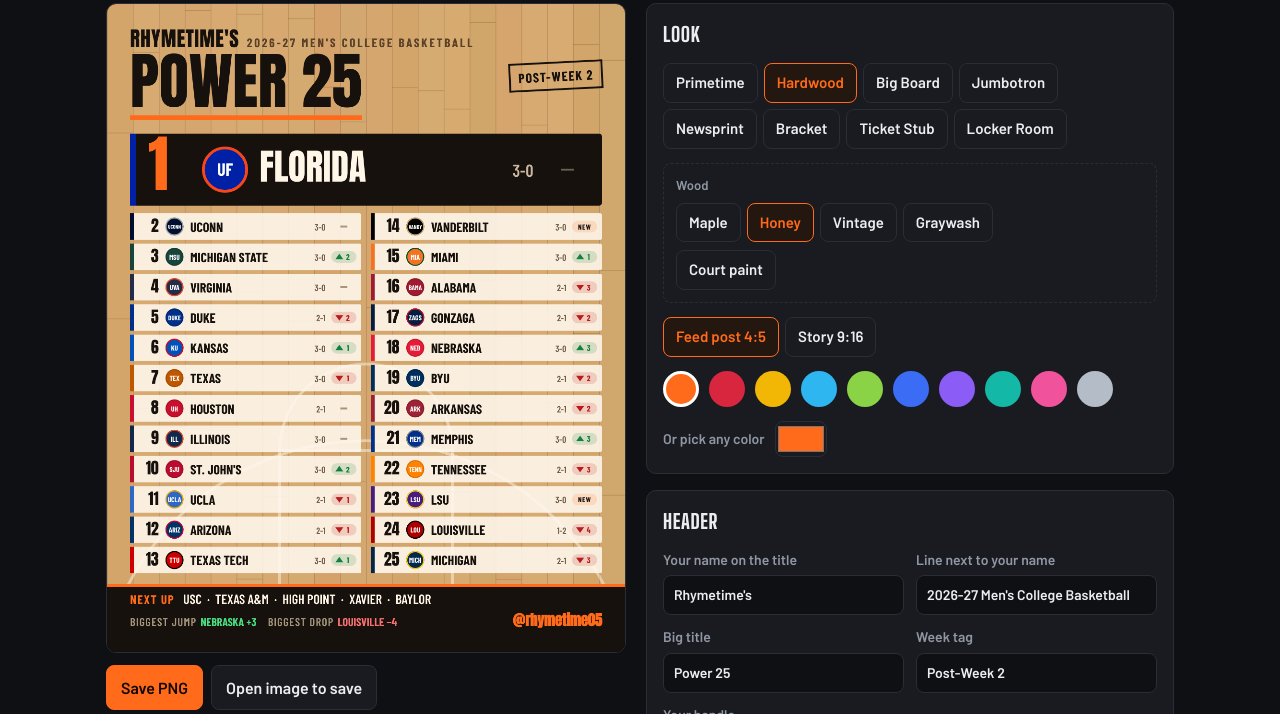
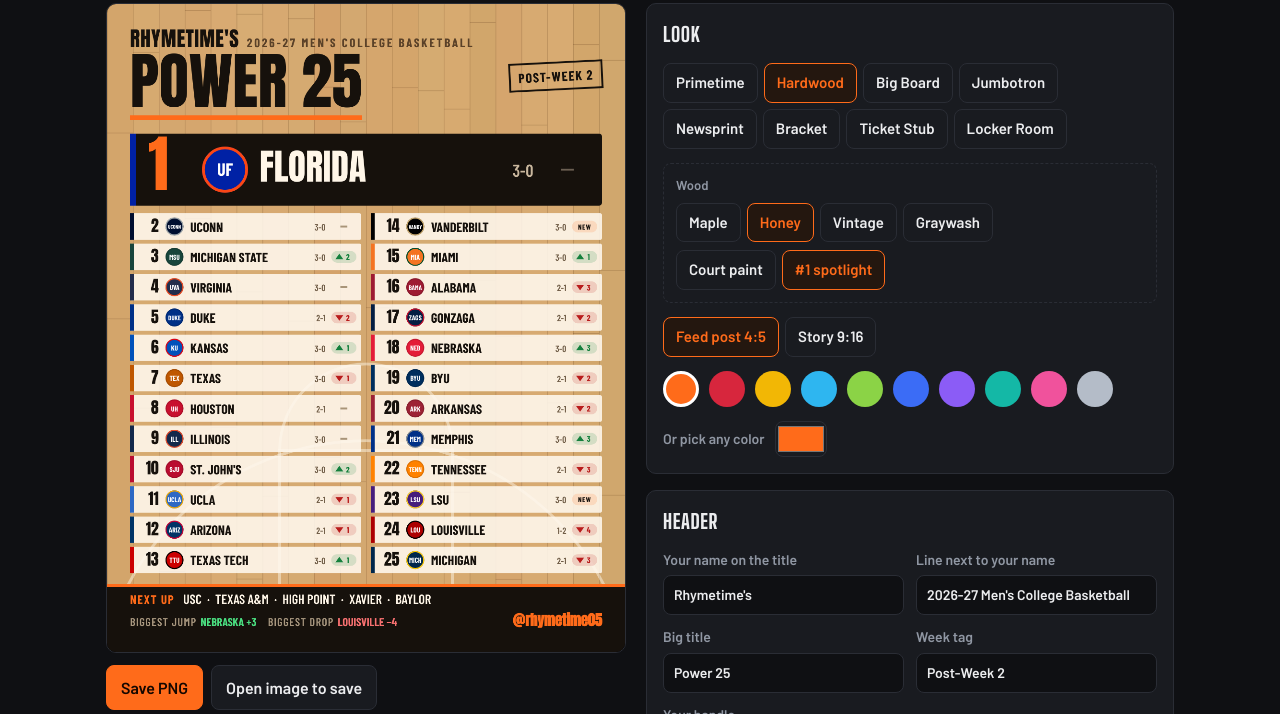
Before and after one commit to TPetty01/rhymetime-rankings, a plain HTML site: page index.html in a window 1280 px wide. Both pictures are taken after a click on the button "Hardwood". Shown: the part 86-800 px from the top of the page. Drawn offline with nearby package versions, Linux system fonts and the light colour scheme; a web font is replaced by a local one.

Commit message:
Make the Hardwood #1 spotlight optional
Co-Authored-By: Claude Opus 5.5 <noreply@anthropic.com>
Claude-Session: https://claude.ai/code/session_01SqapPhMMjkb58VvPWPaEj8

```diff
--- a/index.html
+++ b/index.html
@@ -103,7 +103,7 @@ textarea{font-family:ui-monospace,SFMono-Regular,Menlo,monospace;font-size:14px;
           <button data-v="vintage">Vintage</button>
           <button data-v="graywash">Graywash</button>
         </div>
-        <div class="seg"><button id="paintBtn" aria-pressed="false">Court paint</button></div>
+        <div class="seg"><button id="paintBtn" aria-pressed="false">Court paint</button><button id="heroBtn" aria-pressed="true">#1 spotlight</button></div>
       </div>
       <div class="seg" id="sizeSeg" role="group" aria-label="Size">
         <button data-v="feed">Feed post 4:5</button>
@@ -377,7 +377,7 @@ const ACCENTS = [
 ];
 const KEY = "rankings-studio-v1";
 const LOGO_KEY = "rankings-studio-logos-v1";
-let state = Object.assign({tpl:"primetime",size:"feed",accent:"#FF6B1A",handle:"@rhymetime05",brand:"Rhymetime's",wood:"honey",paint:false}, EX25);
+let state = Object.assign({tpl:"primetime",size:"feed",accent:"#FF6B1A",handle:"@rhymetime05",brand:"Rhymetime's",wood:"honey",paint:false,hero:true}, EX25);
 try{ const s = JSON.parse(localStorage.getItem(KEY)||"null"); if(s) Object.assign(state,s); }catch(e){}
 let logos = {}; // normName -> {src,img}
 try{
@@ -667,8 +667,9 @@ function drawHardwood(W,H,rows){
 
   const fh=footerH(rows), bandTop=H-fh-26;
   let top=270;
-  // Hero for #1
-  if(rows.length){
+  // Hero for #1 (optional)
+  const hero = state.hero!==false && rows.length>0;
+  if(hero){
     const r=rows[0], hh=state.size==="story"?190:150;
     ctx.fillStyle=INK; rr(M,top,W-2*M,hh,6); ctx.fill();
     ctx.fillStyle=r.team.p; ctx.fillRect(M,top,12,hh);
@@ -682,7 +683,7 @@ function drawHardwood(W,H,rows){
     ctx.textAlign="left"; ctx.fillStyle="#FFF6E8"; ctx.font=font(400,s,"Anton"); ctx.fillText(nm,bx+br+24,top+hh/2+4);
     top+=hh+16;
   }
-  const rest=rows.slice(1), gap=8, bottom=bandTop-22;
+  const rest=hero?rows.slice(1):rows, gap=8, bottom=bandTop-22;
   const cols=columns(rest.length), cw=cols.length===2?(W-2*M-20)/2:W-2*M;
   const h=rowHeight(rest.length,bottom-top,gap,state.size==="story"?120:104);
   const S={bar:8,rankFont:"Anton",rankWeight:400,rankScale:.6,rankColor:()=>INK,
@@ -975,6 +976,7 @@ function syncButtons(){
   $("woodWrap").style.display=state.tpl==="hardwood"?"grid":"none";
   document.querySelectorAll("#woodSeg button").forEach(b=>b.setAttribute("aria-pressed",b.dataset.v===state.wood));
   $("paintBtn").setAttribute("aria-pressed",!!state.paint);
+  $("heroBtn").setAttribute("aria-pressed",state.hero!==false);
   $("accentPick").value=state.accent;
 }
 ACCENTS.forEach(a=>{ const b=document.createElement("button"); b.className="sw"; b.dataset.v=a.v; b.style.background=a.v; b.setAttribute("aria-label",a.name+" accent"); b.onclick=()=>{state.accent=a.v;update();}; $("swatches").appendChild(b); });
@@ -982,6 +984,7 @@ document.querySelectorAll("#tplSeg button").forEach(b=>b.onclick=()=>{state.tpl=
 document.querySelectorAll("#sizeSeg button").forEach(b=>b.onclick=()=>{state.size=b.dataset.v;update();});
 document.querySelectorAll("#woodSeg button").forEach(b=>b.onclick=()=>{state.wood=b.dataset.v;update();});
 $("paintBtn").onclick=()=>{state.paint=!state.paint;update();};
+$("heroBtn").onclick=()=>{state.hero=(state.hero===false);update();};
 $("accentPick").addEventListener("input",e=>{state.accent=e.target.value.toUpperCase();update();});
 fields.forEach(f=>$(f).addEventListener("input",()=>{state[f]=$(f).value;save();render();}));
 function update(){ syncButtons(); save(); render(); }
```
